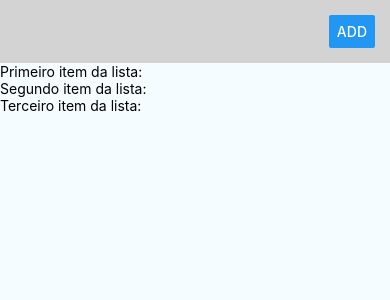
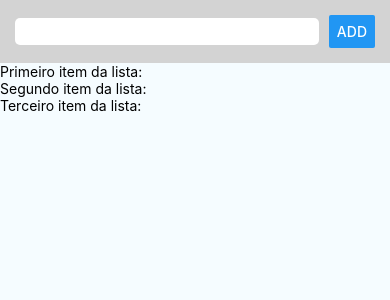
Before and after one commit to assis25/curso_react, a React Native app: screen / in a window 390 px wide. Shown: the top 300 px of the page. Built offline with nearby package versions, Linux system fonts and the light colour scheme.

Commit message:
Ultima versão do dia

```diff
--- a/components/add-todo.js
+++ b/components/add-todo.js
@@ -41,15 +41,21 @@ class AddTodo extends Component{
 }
 const styles = StyleSheet.create({
   container:{
+    alignItems: 'center',
     width: '100%',
     padding: 15,
     backgroundColor: 'lightgray',
     flexDirection: 'row'
   },
   input: {
-    flex: 1
+    flex: 1,
+    padding: 5,
+    borderRadius: 5,
+    backgroundColor: 'white',
+    marginRight: 10
   },
   button: {
+    marginLeft: 10,
     flexShrink: 0
   }
 })
```
